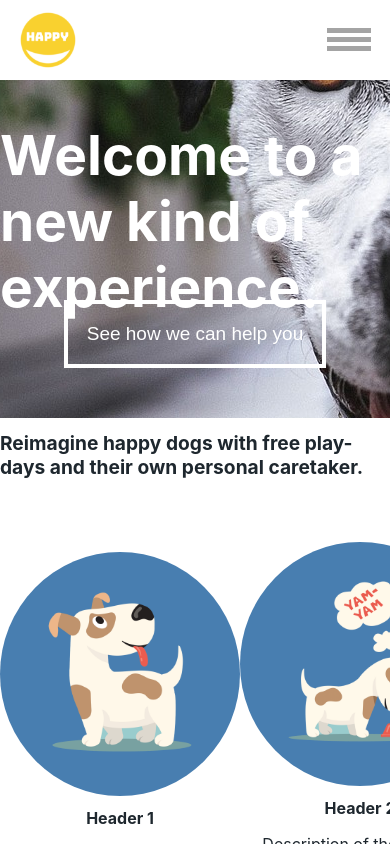
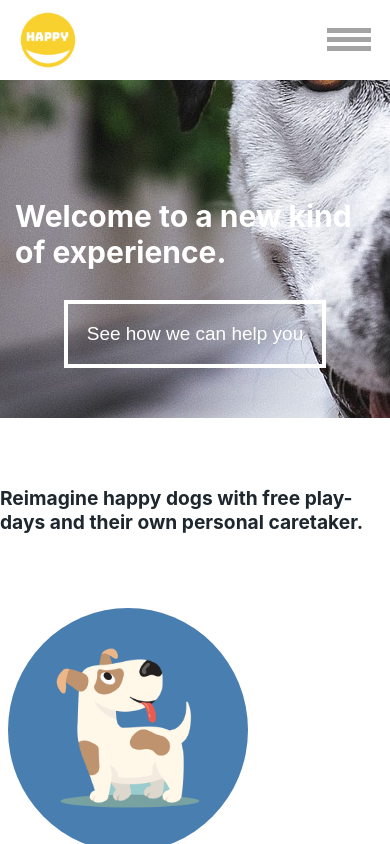
Before and after one commit to andreasaker/generic-startpage, a React (Create React App) app: page / in a window 390 px wide. Shown: the top 844 px of the page. Built offline with nearby package versions, Linux system fonts and the light colour scheme.

Commit message:
changes made to threeSteps flex-wrap, should now align in mobile mode

```diff
--- a/src/components/content.js
+++ b/src/components/content.js
@@ -3,11 +3,13 @@ import styled from "styled-components";
 import Wrapper from "./wrapper";
 import ThreeSteps from "./threeSteps";
 import { H2default } from "./headers";
+import media from "./media";
 
 const ContentWrapper = styled(Wrapper)`
-  height: 30em;
+  max-height: 60em;
   background-color: #ffffff;
   padding: 3em 0 5em 0;
+  ${media.desktop`height: 30em;`}
 `;
 
 const H2 = styled(H2default)`
@@ -15,7 +17,6 @@ const H2 = styled(H2default)`
 `;
 
 const Content = ({ header, steps }) => {
-  console.log(steps);
   return (
     <ContentWrapper>
       {header && <H2>{header}</H2>}
--- a/src/components/focusheader.js
+++ b/src/components/focusheader.js
@@ -6,10 +6,15 @@ import media from "./media";
 import Wrapper from "./wrapper";
 
 const H1 = styled.h1`
+  font-size: 30px;
   color: white;
+  padding: 0.5em;
+  margin: 0 0 1em 0;
+  position: absolute;
+  ${media.desktop`
   font-size: 55px;
   margin: 0 0 1em 0;
-  position: absolute;
+  `}
 `;
 
 const HeaderButton = styled(Button)`
@@ -21,7 +26,7 @@ const HeaderButton = styled(Button)`
 const Image = styled.img`
   height: 100%;
   width: auto;
-  ${media.widescreen`
+  ${media.desktop`
     height: auto;
     width: 100%;
     `}
--- a/src/components/threeSteps.js
+++ b/src/components/threeSteps.js
@@ -1,14 +1,17 @@
 import React from "react";
 import StepCard from "./stepCard";
 import styled from "styled-components";
+import media from "./media";
 
 const Content = styled.div`
   display: flex;
   width: 100%;
   max-width: 1400px;
+  flex-wrap: wrap;
+  margin: 2em 0 2em 0;
+  ${media.desktop`
   justify-content: space-evenly;
-  margin: 2em 0 2em 0;
-
+  `}
 }
 
 `;
@@ -17,8 +20,6 @@ const ThreeSteps = ({ steps }) => {
   return (
     <Content>
       {steps.map((e) => {
-        const imgpath = `../assets/${e.img_path}`;
-        console.log(imgpath);
         return (
           <StepCard
             key={e.id}
```
